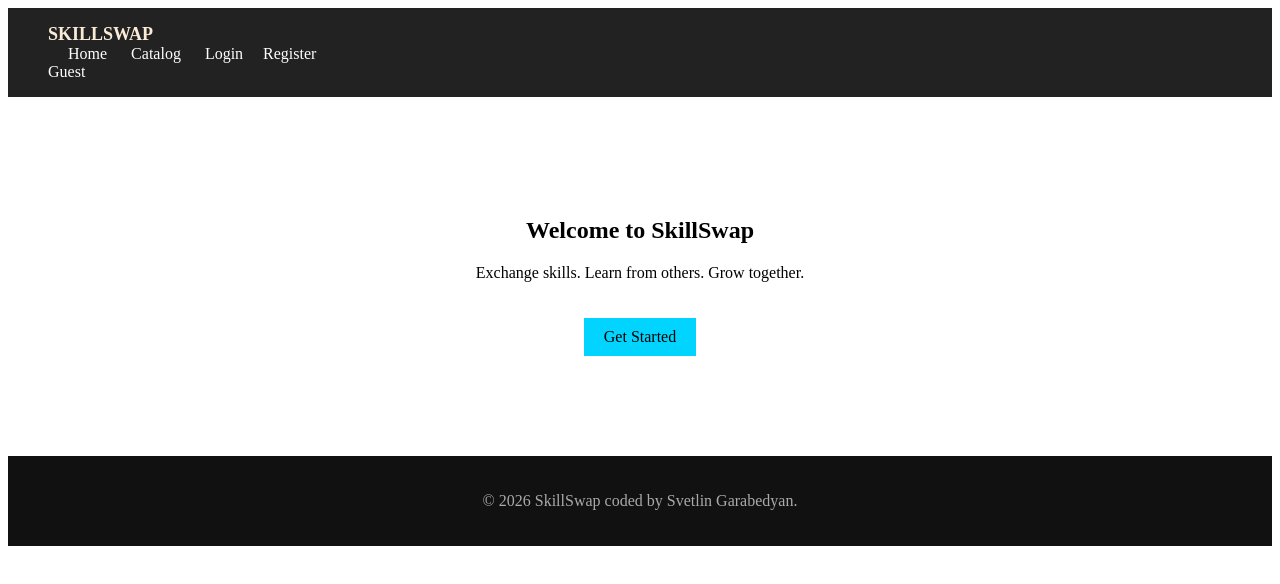
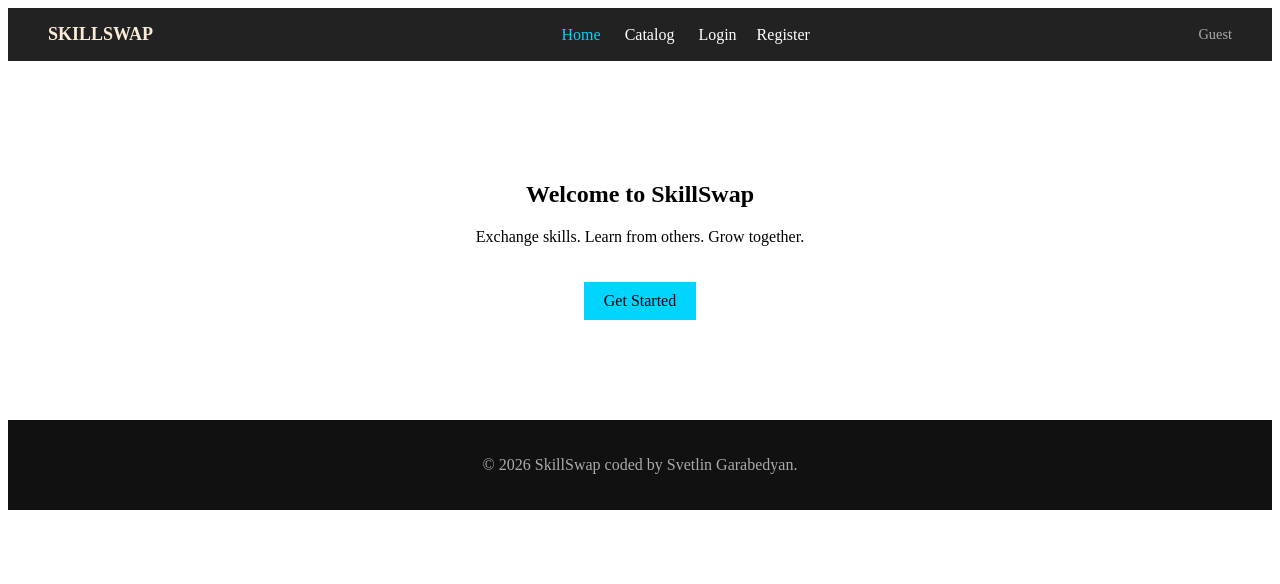
Before and after one commit to SvetlinGG/SkillSwap, an Angular app in the folder client/: page / in a window 1280 px wide. Shown: the top 584 px of the page. Built offline with nearby package versions, Linux system fonts and the light colour scheme.

Commit message:
change style of header

```diff
--- a/client/src/app/core/header/header.component.css
+++ b/client/src/app/core/header/header.component.css
@@ -1,9 +1,25 @@
 .header {
+  background: #222;
+  color: white;
+  padding: 16px 40px;
+}
+
+.header-container {
   display: flex;
   justify-content: space-between;
-    padding: 16px 40px;
-    background: #222;
-    color: white;
+  align-items: center;
+}
+
+.logo a {
+  font-size: large;
+  color: antiquewhite;
+  font-weight: 900;
+  text-transform: uppercase;
+  text-decoration: none;
+}
+
+.logo a:hover {
+  color: #00d4ff;
 }
 
 nav a {
@@ -12,18 +28,37 @@
   text-decoration: none;
 }
 
-  nav a:hover {
+nav a:hover,
+nav a.active {
   color: #00d4ff;
 }
 
-  .logo a {
-    font-size: large;
+.auth-box {
+  display: flex;
+  align-items: center;
+  gap: 12px;
+}
+
+.user-email {
   color: antiquewhite;
-    font-weight: 900;
-    text-transform: uppercase;
-    text-decoration: none;
+  font-size: 0.9rem;
+}
 
+.logout-btn {
+  background: transparent;
+  border: 1px solid #00d4ff;
+  color: #00d4ff;
+  padding: 4px 12px;
+  cursor: pointer;
+  border-radius: 4px;
 }
-  .logo a:hover{
-    color: #00d4ff;
+
+.logout-btn:hover {
+  background: #00d4ff;
+  color: #222;
 }
+
+.guest-label {
+  color: #aaa;
+  font-size: 0.9rem;
+}
```
Lines whose indentation alone changed are shown as unchanged.
